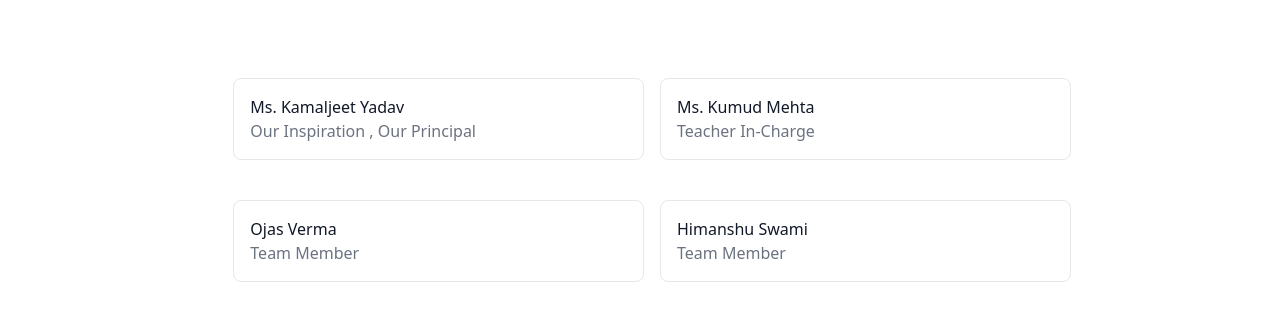
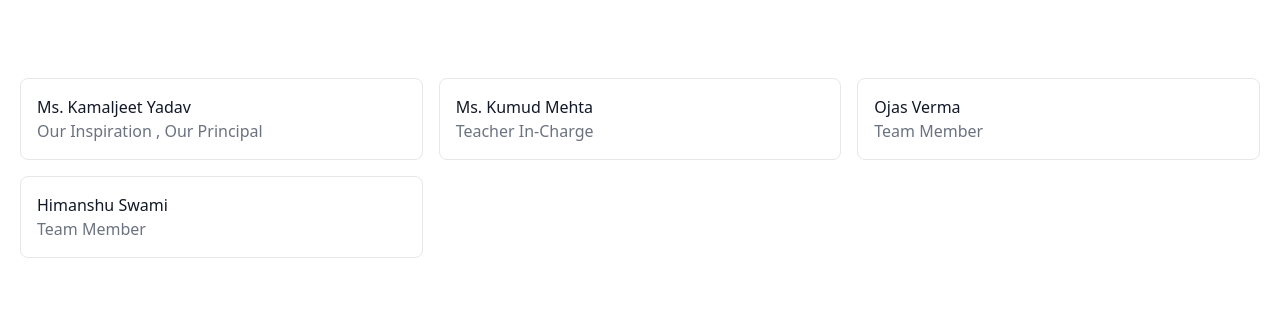
Before and after one commit to Indion/mykindbook.github.io, a plain HTML site: page about.html in a window 1280 px wide. Shown: the part 753-1074 px from the top of the page. Drawn offline with nearby package versions, Linux system fonts and the light colour scheme.

Commit message:
Update about.html

```diff
--- a/about.html
+++ b/about.html
@@ -46,11 +46,10 @@
             <div class="flex flex-col text-center w-full mb-20">
                 <h1 class="sm:text-3xl text-2xl font-medium title-font mb-4 text-gray-900">Our Team</h1>
             </div>
-            <div class="flex flex-wrap -m-2" style="display: flex; flex-direction: column ;">
-                <div class="row1" style="display: flex; flex-direction: row; width: 100vw; align-items: center; justify-content: center;">
+            <div class="flex flex-wrap -m-2">
                 <div class="p-2 lg:w-1/3 md:w-1/2 w-full">
                     <div class="h-full flex items-center border-gray-200 border p-4 rounded-lg">
-                            <div class="flex-grow" >
+                        <div class="flex-grow">
                             <h2 class="text-gray-900 title-font font-medium">Ms. Kamaljeet Yadav</h2>
                             <p class="text-gray-500">Our Inspiration , Our Principal </p>
                         </div>
@@ -64,8 +63,6 @@
                         </div>
                     </div>
                 </div>
-                </div>
-                <div class="row2" style="display: flex; flex-direction: row; align-items: center; justify-content: center;">
                 <div class="p-2 lg:w-1/3 md:w-1/2 w-full">
                     <div class="h-full flex items-center border-gray-200 border p-4 rounded-lg">
                         <div class="flex-grow">
@@ -85,7 +82,6 @@
                 </div>
             </div>
         </div>
-        </div>
     </section>
 </body>
 <style>
```
Lines whose indentation alone changed are shown as unchanged.
